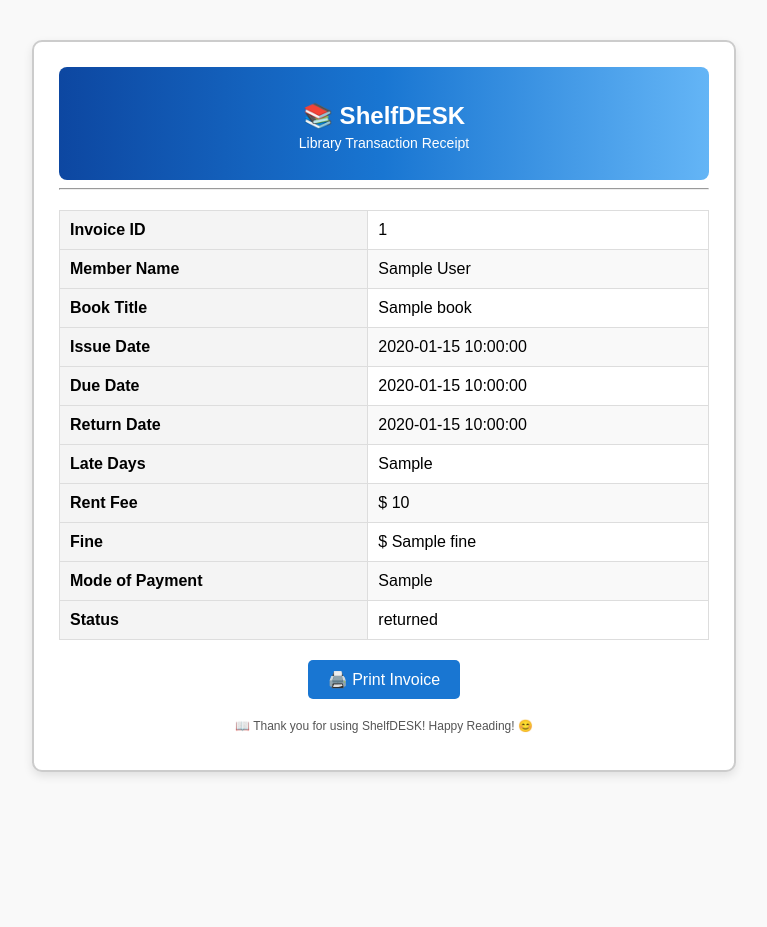
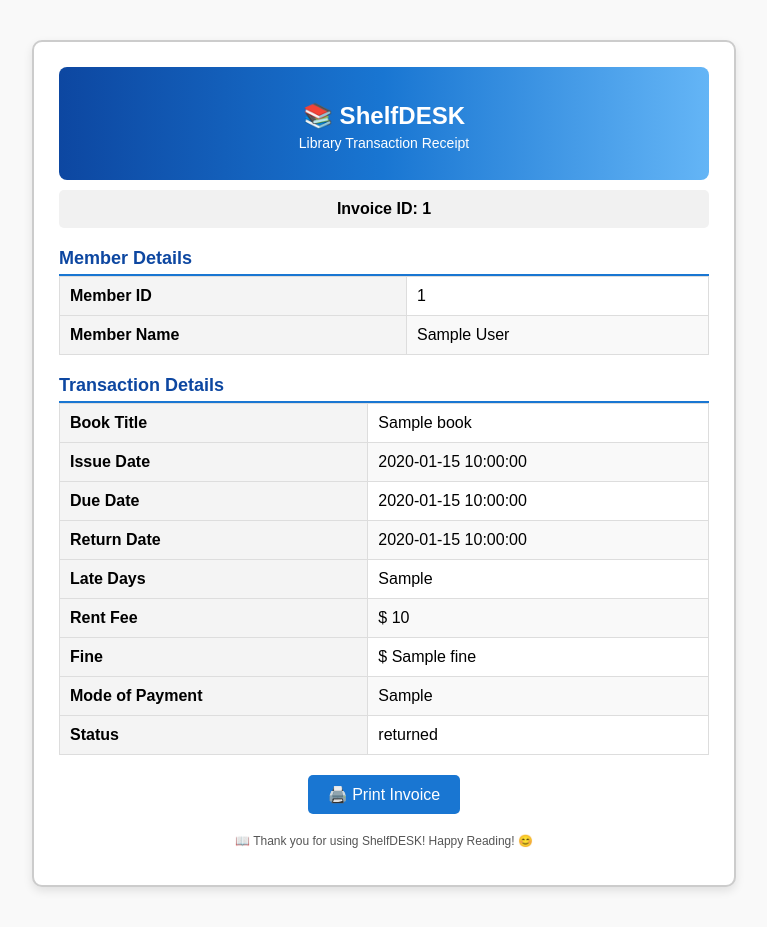
Before and after one commit to amankumarkc/LMS_Flask, a Flask app: template templates/print/transaction-receipt.html in a window 1280 px wide. Shown: the whole page, without its empty margins (256-1023 px from the left). Before the commit the page ends 776 px from the top, so only its background shows below. Run offline with Flask 2, Linux system fonts and the light colour scheme; the template is opened without the code that fills it: most values are stand-ins (such as "Sample title", 1, 10 or a date in 2020); parts of the project's set-up code (start-up, migrations or seed data) failed here and were passed over.

Commit message:
invoice_id generation

```diff
--- a/app.py
+++ b/app.py
@@ -4,9 +4,10 @@ from models import Book, Member, Transaction
 from peewee import IntegrityError, DoesNotExist
 from weasyprint import HTML
 from datetime import datetime, timedelta, date
-from books_api import fetch_books, save_books_to_db
+from books_api import fetch_books, save_books_to_db, generate_arn
 import csv
 from io import StringIO
+
 
 app = Flask(__name__)
 
@@ -21,9 +22,18 @@ def books():
     return render_template("books.html", books=all_books)
 
 
+
 @app.route('/transactions')
 def transactions():
     all_transactions = Transaction.select().join(Member).switch(Transaction).join(Book)
+
+    for transaction in all_transactions:
+        if transaction.invoice_id is None:  # Generate ARN only if it is not assigned
+            arn = generate_arn(transaction)
+            if arn:
+                transaction.invoice_id = arn
+                transaction.save()
+
     return render_template("transactions.html", transactions=all_transactions)
 
 # Add(Import) Book Page
--- a/books_api.py
+++ b/books_api.py
@@ -65,3 +65,32 @@ def save_books_to_db(books):
             added_books += 1
 
     return {"success": f"{added_books} new books added, existing books updated!"}
+
+
+
+
+
+# External API Configuration
+BASE_URL = "https://frappe.school"
+ARN_API_ENDPOINT = "/api/method/generate-pro-einvoice-id"
+
+def generate_arn(transaction):
+    """Sends invoice details to the API to get an ARN number."""
+    try:
+        payload = {
+            "customer_name": transaction.member.first_name,
+            "invoice_id": transaction.id,
+            "payable_amount": transaction.rent_fee
+        }
+
+        response = requests.post(f"{BASE_URL}{ARN_API_ENDPOINT}", json=payload)
+
+        if response.status_code == 200:
+            data = response.json()
+            return data.get("arn", None)
+        else:
+            print(f"Failed to fetch ARN. Status Code: {response.status_code}, Response: {response.text}")
+            return None
+    except Exception as e:
+        print(f"Error fetching ARN: {str(e)}")
+        return None
--- a/templates/print/transaction-receipt.html
+++ b/templates/print/transaction-receipt.html
@@ -39,8 +39,27 @@
             font-size: 14px;
         }
 
+        .invoice-id {
+            text-align: center;
+            font-size: 16px;
+            font-weight: bold;
+            margin-top: 10px;
+            padding: 10px;
+            background: #f1f1f1;
+            border-radius: 5px;
+        }
+
+        .section-title {
+            font-size: 18px;
+            font-weight: bold;
+            margin-top: 20px;
+            color: #0D47A1;
+            border-bottom: 2px solid #1976D2;
+            padding-bottom: 5px;
+        }
+
         .details {
-            margin-top: 20px;
+            margin-top: 10px;
         }
 
         .details table {
@@ -104,17 +123,28 @@
             <h2>📚 ShelfDESK</h2>
             <p>Library Transaction Receipt</p>
         </div>
-        <hr>
+
+        <div class="invoice-id">
+            Invoice ID: {{ transaction.invoice_id }}
+        </div>
+
         <div class="details">
+            <!-- Member Information -->
+            <div class="section-title">Member Details</div>
             <table>
                 <tr>
-                    <th>Invoice ID</th>
-                    <td>{{ transaction.invoice_id }}</td>
+                    <th>Member ID</th>
+                    <td>{{ transaction.member.member_id }}</td>
                 </tr>
                 <tr>
                     <th>Member Name</th>
                     <td>{{ transaction.member.first_name }} {{ transaction.member.last_name }}</td>
                 </tr>
+            </table>
+
+            <!-- Issuing & Return Details -->
+            <div class="section-title">Transaction Details</div>
+            <table>
                 <tr>
                     <th>Book Title</th>
                     <td>{{ transaction.book.title }}</td>
@@ -153,9 +183,11 @@
                 </tr>
             </table>
         </div>
+
         <div class="print-btn">
             <button onclick="window.print()">🖨️ Print Invoice</button>
         </div>
+
         <div class="footer">
             <p>📖 Thank you for using ShelfDESK! Happy Reading! 😊</p>
         </div>
```
